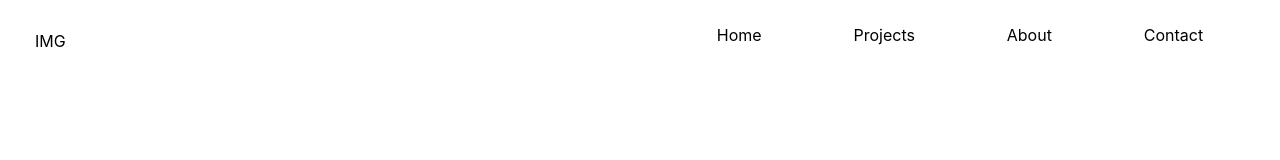
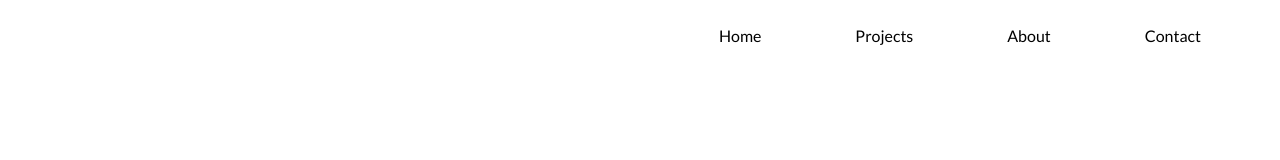
Before and after one commit to JarrodSavard/react-portfolio, a React (Create React App) app: page / in a window 1280 px wide. Shown: the top 160 px of the page. Built offline with nearby package versions, Linux system fonts and the light colour scheme.

Commit message:
added 'Lato' font and overflow: hidden to app.css

```diff
--- a/src/App.css
+++ b/src/App.css
@@ -1,5 +1,9 @@
+@import url('https://fonts.googleapis.com/css2?family=Lato&display=swap');
+
 * {
+  font-family: 'Lato', sans-serif;
   box-sizing: border-box;
+  overflow: hidden;
 }
 a {
   text-decoration: none;
```
